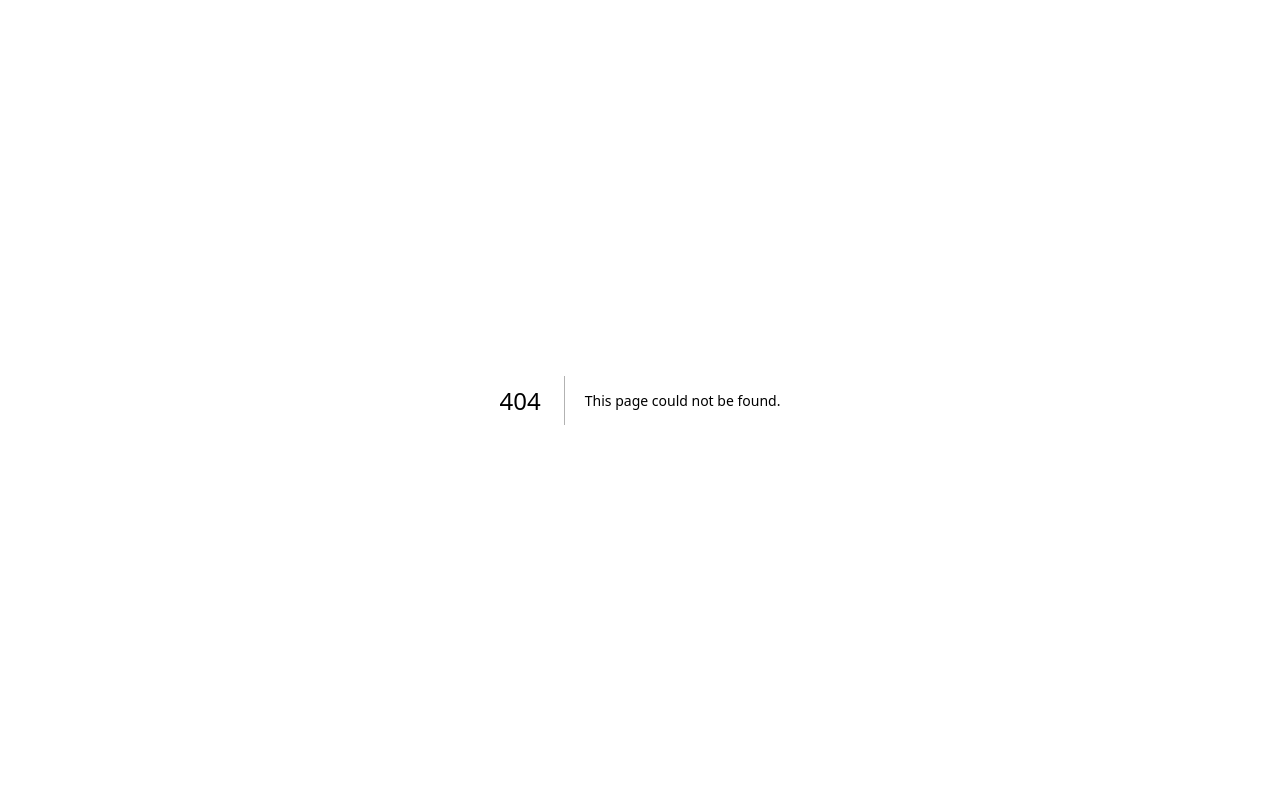
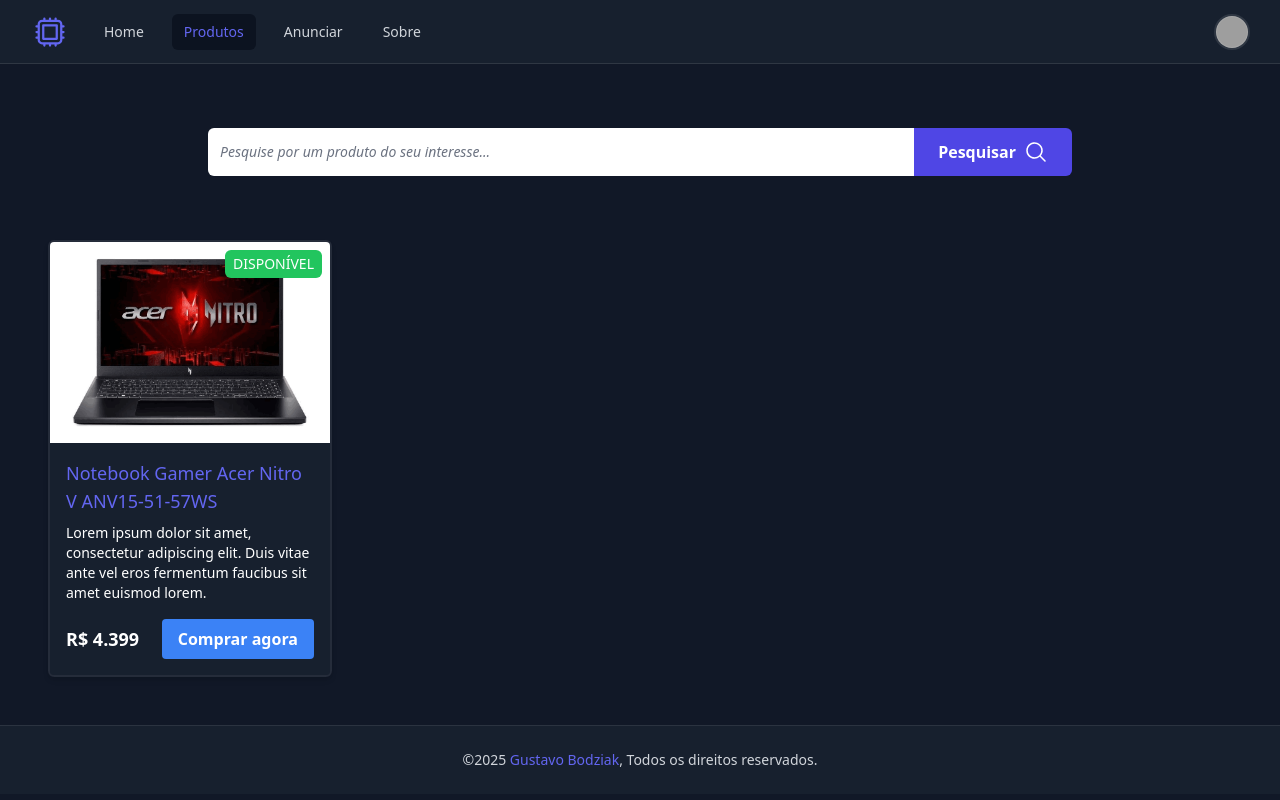
Before and after one commit to Guuzta/Techshop, a Next.js app: page /products in a window 1280 px wide. Before the commit this address had no page. Built offline with nearby package versions, Linux system fonts and the light colour scheme; grey boxes are pictures that could not be loaded.

Commit message:
criando pagina produtos

```diff
--- /dev/null
+++ b/src/app/products/page.js
@@ -0,0 +1,67 @@
+"use client";
+
+import Image from "next/image";
+
+import NavBar from "@/components/NavBar";
+import Footer from "@/components/Footer";
+
+import { MagnifyingGlassIcon, PlusIcon } from "@heroicons/react/24/solid";
+
+export default function Products() {
+  return (
+    <>
+      <NavBar />
+      <div className="py-16 flex w-full justify-center items-center">
+        <div className="flex relative w-full px-4 max-w-xl md:max-w-4xl">
+          <input
+            type="text"
+            name="q"
+            id="query"
+            placeholder="Pesquise por um produto do seu interesse..."
+            className="block w-full rounded-tl-md rounded-bl-md bg-white px-3 py-1.5 text-base  outline-1 -outline-offset-1 outline-white/10 placeholder:text-gray-500 focus:outline-2 focus:-outline-offset-2 focus:outline-indigo-500 sm:text-sm/6 placeholder:italic"
+          />
+          <button className="inline-flex items-center gap-2 bg-indigo-600 hover:bg-indigo-500 text-white text-md font-semibold py-3 px-6 rounded-r-md">
+            <span>Pesquisar</span>
+            <span className="hidden md:block">
+              <MagnifyingGlassIcon className="size-6 text-white" />
+            </span>
+          </button>
+        </div>
+      </div>
+
+      <main className="max-w-7xl m-auto grid grid-cols-1 lg:grid-cols-4 md:grid-cols-3 sm:grid-cols-2  gap-x-4 gap-y-12 justify-start px-12 pb-12 ">
+        <div className="border-2 border-gray-300/10 max-w-xs mx-auto rounded-md overflow-hidden shadow-md hover:shadow-lg">
+          <div className="relative">
+            <Image
+              className="w-full"
+              width={500}
+              height={500}
+              src="/notebook.png"
+              alt="Product Image"
+            />
+            <div className="absolute top-0 right-0 bg-green-500 text-white px-2 py-1 m-2 rounded-md text-sm font-medium">
+              DISPONÍVEL
+            </div>
+          </div>
+          <div className="p-4  bg-gray-800/50">
+            <h3 className="text-lg font-medium mb-2 text-indigo-500">
+              Notebook Gamer Acer Nitro V ANV15-51-57WS
+            </h3>
+            <p className="text-gray-600 text-sm mb-4 text-white">
+              Lorem ipsum dolor sit amet, consectetur adipiscing elit. Duis
+              vitae ante vel eros fermentum faucibus sit amet euismod lorem.
+            </p>
+            <div className="flex items-center justify-between">
+              <span className="font-bold text-lg text-white">R$ 4.399</span>
+              <button className="bg-blue-500 hover:bg-blue-600 text-white font-bold py-2 px-4 rounded">
+                Comprar agora
+              </button>
+            </div>
+          </div>
+        </div>
+      </main>
+
+      <Footer />
+    </>
+  );
+}
--- a/src/components/NavBar.js
+++ b/src/components/NavBar.js
@@ -22,7 +22,7 @@
   const navigation = [
     { name: "Home", href: "/", current: true },
     { name: "Produtos", href: "/products", current: false },
-    { name: "Contato", href: "/contact", current: false },
+    { name: "Anunciar", href: "/contact", current: false },
     { name: "Sobre", href: "/about", current: false },
   ];
 
```
Also changed, not shown: public/notebook.png (added).
